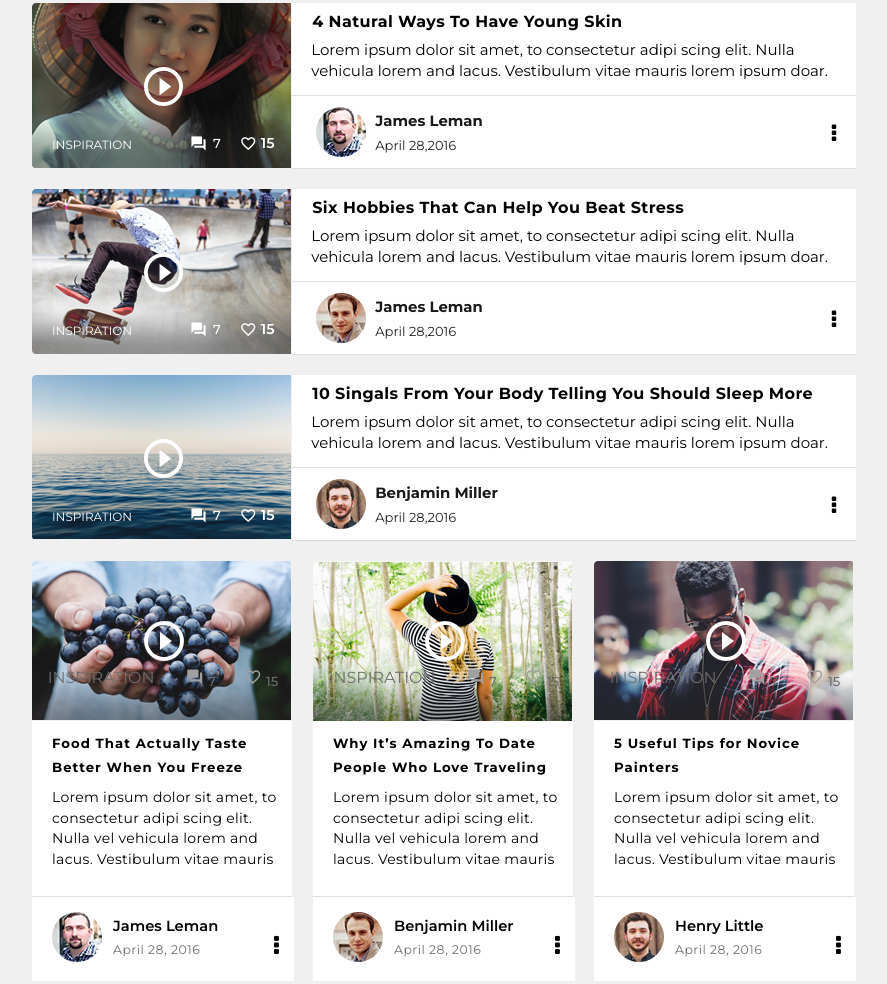
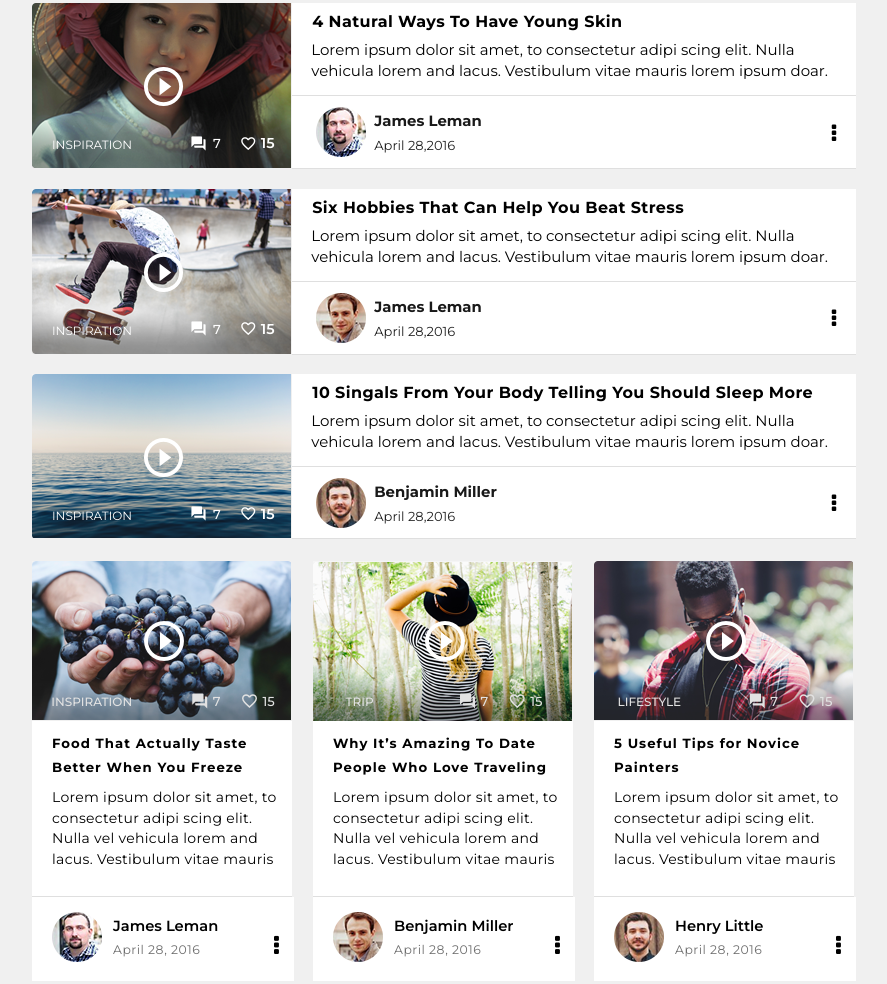
Before and after one commit to rarecode00/PSDTOHTML, a plain HTML site: page index.html in a window 1280 px wide. Shown: the part 1566-2550 px from the top of the page, without its empty margins (23-910 px from the left). Drawn offline with Linux system fonts and the light colour scheme.

Commit message:
lower updates

```diff
--- a/index.css
+++ b/index.css
@@ -444,14 +444,18 @@ header{
 
 .main-blog-details span{
     font-size: 12px;
-    padding-top: 8px;
 }
 
 .main-blog-details h5{
     color: #191919;
-    margin-top: 1px;
+    /* margin-top: 1px; */
+    margin-top: .2px;
     margin-bottom: 2px;
     letter-spacing: .8px;
+}
+
+.main-blog-details span{
+    margin-top: 12px;
 }
 
 .main-blog{
@@ -476,14 +480,22 @@ header{
     flex-direction: column;
 }
 
-.card-blog{
+.card-blog:not(:last-child){
     margin-top: 20px;
+    /* margin-bottom: 1px; */
 }
+
+.card-blog:last-child{
+    margin-top: 19px;
+    margin-bottom: 2px;
+}
+
+
 
 .card-img-props{
     background-repeat: no-repeat;
     width: 31.6%;
-    height: 166px;
+    padding-bottom: 16.7px;
 }
 
 .card-blog-img1{
@@ -527,7 +539,7 @@ header{
 }
 
 .card-blog-user div > div{
-    margin-left: 9px;
+    margin-left: 8px;
     margin-top: 5px;
     font-size: 17.9px;
     color: #191919;
@@ -655,6 +667,44 @@ header{
     font-size: 23px;
 }
 
+.img-txt{
+    color:white;
+    display: flex;
+}
+
+.blog-caption{
+    font-size: 12px;
+    margin-top: 25.2px;
+    font-weight: 500;
+}
+
+.card-img-icons{
+    margin-top: 24px;
+}
+
+.img-txt a{
+    color: #e2e2e2;
+}
+
+.hr-img-icon1{
+    font-size: 18px;
+}
+
+.card-lke,.card-cmnt{
+    margin-left: 20px;
+}
+
+.activity-cnt1{
+    font-size: 13px;
+    font-weight: 500;
+    margin-left: 4px;
+}
+
+/*
+.card-blog{
+    border: 1px solid red;
+} */
+
 /* .hr-blog-user{
     justify-content: space-around;
     background-color: white;
@@ -703,7 +753,7 @@ header{
 
 .hr-blog1{
     width: 400px;
-    margin-top: 23px;
+    margin-top: 19px;
 }
 
 
@@ -719,14 +769,16 @@ header{
 
  .hr-blog-content1 h4{
      line-height: 1.3rem;
-     letter-spacing: 1.7px;
+     letter-spacing: .7px;
+     margin-left:1px;
+     font-size: 18px;
  }
 
  .hr-blog-content1 p{
-     font-size: 15px;
-     margin-top: 10px;
-     line-height: 20px;
-     margin-bottom: 28px;
+     font-size: 17px;
+     margin-top: 7px;
+     line-height: 26.2px;
+     margin-bottom: 6px;
  }
 
  .hr-blog-user1{
--- a/index.html
+++ b/index.html
@@ -170,8 +170,12 @@
                                 <div href="#" class="custom-d-flex-x">
                                     <img src="/public/bolg2-user.png" alt="user-img">
                                     <div class="custom-d-flex-y">
-                                       <a href="#"><h5>James Leman</h5></a>
-                                        <a href="#"><p>April 28,2016</p></a>
+                                        <a href="#">
+                                            <h5>James Leman</h5>
+                                        </a>
+                                        <a href="#">
+                                            <p>April 28,2016</p>
+                                        </a>
                                     </div>
                                 </div>
                                 <i class="fa fa-ellipsis-v dot-container" aria-hidden="true"></i>
@@ -210,8 +214,12 @@
                                 <div href="#" class="custom-d-flex-x">
                                     <img src="/public/user-blog-3.png" alt="user-img">
                                     <div class="custom-d-flex-y">
-                                        <a href="#"><h5>James Leman</h5></a>
-                                       <a href="#"><p>April 28,2016</p></a>
+                                        <a href="#">
+                                            <h5>James Leman</h5>
+                                        </a>
+                                        <a href="#">
+                                            <p>April 28,2016</p>
+                                        </a>
                                     </div>
                                 </div>
                                 <i class="fa fa-ellipsis-v dot-container" aria-hidden="true"></i>
@@ -250,8 +258,12 @@
                                 <div href="#" class="custom-d-flex-x">
                                     <img src="/public/main-blog-user.png" alt="user-img">
                                     <div class="custom-d-flex-y">
-                                       <a href="#"><h5>Benjamin Miller</h5></a>
-                                       <a href="#"><p>April 28,2016</p></a>
+                                        <a href="#">
+                                            <h5>Benjamin Miller</h5>
+                                        </a>
+                                        <a href="#">
+                                            <p>April 28,2016</p>
+                                        </a>
                                     </div>
                                 </div>
                                 <i class="fa fa-ellipsis-v dot-container" aria-hidden="true"></i>
@@ -268,23 +280,23 @@
                             <span class="material-icons-outlined hr-image-play">
                                 play_circle_outline
                             </span>
-                                <a class="img-txt custom-d-flex-j-sa">
-                                    <div class="blog-caption">INSPIRATION</div>
-                                    <div class="card-img-icons custom-d-flex-x">
-                                        <div class="card-cmnt custom-d-flex-a-cen-j-cen">
-                                            <span class="material-icons comment-image">
+                            <div class="img-txt custom-d-flex-j-sa">
+                                <div class="blog-caption"><a>INSPIRATION</a></div>
+                                <div class="card-img-icons custom-d-flex-j-sa">
+                                    <a class="card-cmnt custom-flex-a-cen-j-cen">
+                                        <span class="material-icons hr-img-icon1">
                                             forum
                                         </span>
-                                            <span class="activity-cnt">7</span>
-                                        </div>
-                                        <div class="card-lke custom-d-flex-a-cen-j-cen">
-                                            <span class="material-icons-outlined like-image">
+                                        <span class="activity-cnt1">7</span>
+                                    </a>
+                                    <a class="card-lke custom-flex-a-cen-j-cen">
+                                        <span class="material-icons-outlined hr-img-icon1">
                                             favorite_border
                                         </span>
-                                            <span class="activity-cnt"> 15 </span>
+                                        <span class="activity-cnt1"> 15 </span>
+                                    </a>
                                 </div>
                             </div>
-                                </a>
                         </div>
                         <div class="hr-blog-content">
                             <h5>Food That Actually Taste Better When You Freeze </h5>
@@ -293,7 +305,8 @@
                         </div>
                         <div class="hr-blog-user custom-d-flex-j-sb">
                             <div class="custom-d-flex-x">
-                                        <div><a href="#"><img src="/public/bolg2-user.png" alt="user-Img" width="50" height="50"></a></div>
+                                <div><a href="#"><img src="/public/bolg2-user.png" alt="user-Img" width="50"
+                                            height="50"></a></div>
                                 <div class="custom-d-flex-j-x">
                                     <div class="hr-author-details custom-d-flex-y">
                                         <div class="hr-author-name"><a href="#">James Leman</a></div>
@@ -312,23 +325,23 @@
                             <span class="material-icons-outlined hr-image-play">
                                 play_circle_outline
                             </span>
-                                <a class="img-txt custom-d-flex-j-sa">
-                                    <div class="blog-caption">INSPIRATION</div>
-                                    <div class="card-img-icons custom-d-flex-x">
-                                        <div class="card-cmnt custom-d-flex-a-cen-j-cen">
-                                            <span class="material-icons comment-image">
+                            <div class="img-txt custom-d-flex-j-sa">
+                                <div class="blog-caption"><a>TRIP</a></div>
+                                <div class="card-img-icons custom-d-flex-j-sa">
+                                    <a class="card-cmnt custom-flex-a-cen-j-cen">
+                                        <span class="material-icons hr-img-icon1">
                                             forum
                                         </span>
-                                            <span class="activity-cnt">7</span>
-                                        </div>
-                                        <div class="card-lke custom-d-flex-a-cen-j-cen">
-                                            <span class="material-icons-outlined like-image">
+                                        <span class="activity-cnt1">7</span>
+                                    </a>
+                                    <a class="card-lke custom-flex-a-cen-j-cen">
+                                        <span class="material-icons-outlined hr-img-icon1">
                                             favorite_border
                                         </span>
-                                            <span class="activity-cnt"> 15 </span>
+                                        <span class="activity-cnt1"> 15 </span>
+                                    </a>
                                 </div>
                             </div>
-                                </a>
                         </div>
                         <div class="hr-blog-content">
                             <h5>Why It’s Amazing To Date People Who Love Traveling </h5>
@@ -338,7 +351,8 @@
 
                         <div class="hr-blog-user custom-d-flex-j-sb">
                             <div class="custom-d-flex-x">
-                                    <div><a href="#"><img src="/public/user-blog-3.png" alt="user-Img" width="50" height="50"></a></div>
+                                <div><a href="#"><img src="/public/user-blog-3.png" alt="user-Img" width="50"
+                                            height="50"></a></div>
                                 <div class="custom-d-flex-j-x">
                                     <div class="hr-author-details custom-d-flex-y">
                                         <div class="hr-author-name"><a href="#">Benjamin Miller</a></div>
@@ -357,23 +371,23 @@
                             <span class="material-icons-outlined hr-image-play">
                                 play_circle_outline
                             </span>
-                                <a class="img-txt custom-d-flex-j-sa">
-                                    <div class="blog-caption">INSPIRATION</div>
-                                    <div class="card-img-icons custom-d-flex-x">
-                                        <div class="card-cmnt custom-d-flex-a-cen-j-cen">
-                                            <span class="material-icons comment-image">
+                            <div class="img-txt custom-d-flex-j-sa">
+                                <div class="blog-caption"><a href="#">LIFESTYLE</a></div>
+                                <div class="card-img-icons custom-d-flex-j-sa">
+                                    <a href="#" class="card-cmnt custom-flex-a-cen-j-cen">
+                                        <span class="material-icons hr-img-icon1">
                                             forum
                                         </span>
-                                            <span class="activity-cnt">7</span>
-                                        </div>
-                                        <div class="card-lke custom-d-flex-a-cen-j-cen">
-                                            <span class="material-icons-outlined like-image">
+                                        <span class="activity-cnt1">7</span>
+                                    </a>
+                                    <a class="card-lke custom-flex-a-cen-j-cen">
+                                        <span class="material-icons-outlined hr-img-icon1">
                                             favorite_border
                                         </span>
-                                            <span class="activity-cnt"> 15 </span>
+                                        <span class="activity-cnt1"> 15 </span>
+                                    </a>
                                 </div>
                             </div>
-                                </a>
                         </div>
                         <div class="hr-blog-content">
                             <h5>5 Useful Tips for Novice Painters</h5>
@@ -382,7 +396,8 @@
                         </div>
                         <div class="hr-blog-user custom-d-flex-j-sb">
                             <div class="custom-d-flex-x">
-                                    <div><a href="#"><img src="/public/main-blog-user.png" alt="user-Img" width="50" height="50"></a></div>
+                                <div><a href="#"><img src="/public/main-blog-user.png" alt="user-Img" width="50"
+                                            height="50"></a></div>
                                 <div class="custom-d-flex-j-x">
                                     <div class="hr-author-details custom-d-flex-y">
                                         <div class="hr-author-name"><a href="#">Henry Little</a></div>
```
Lines whose indentation alone changed are shown as unchanged.
